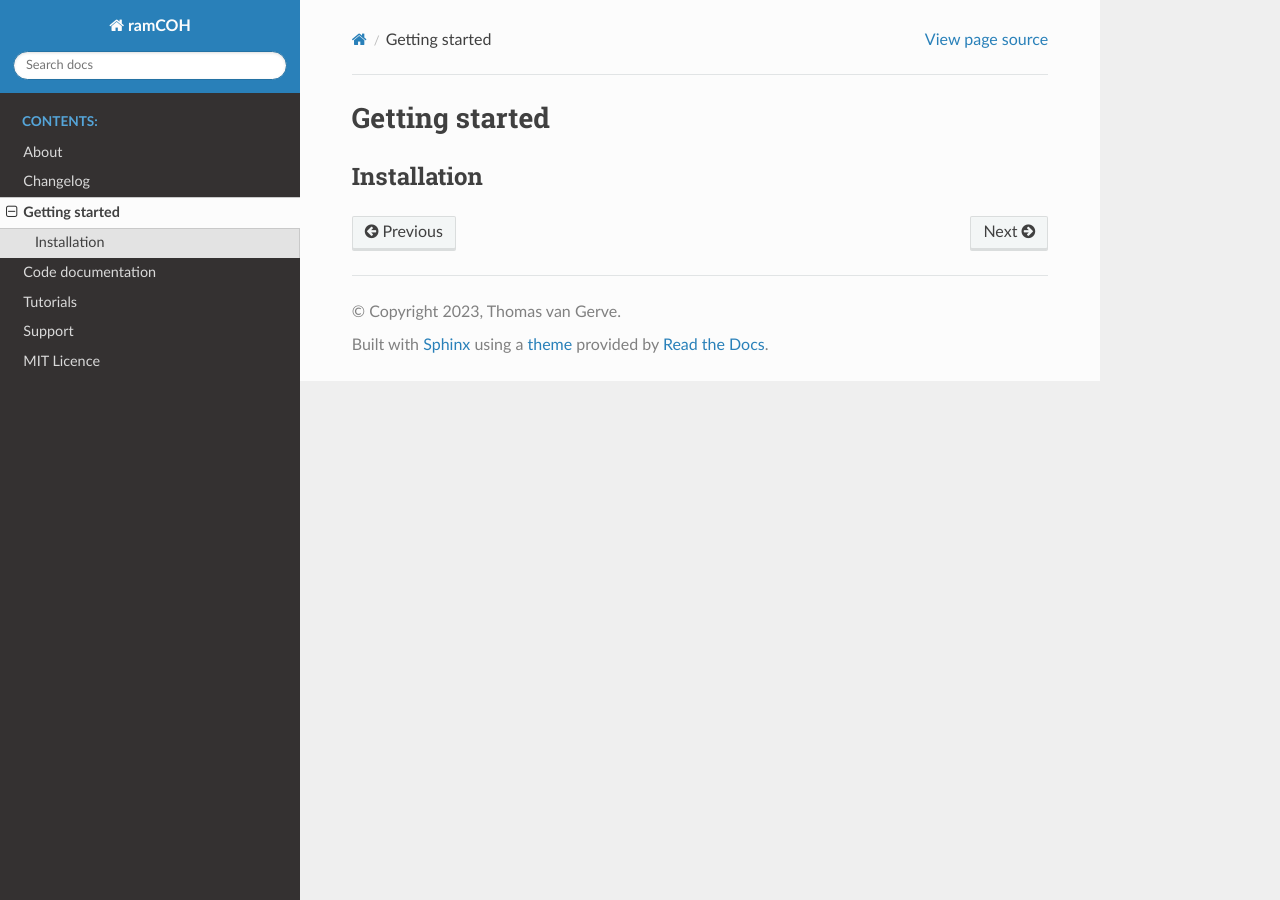
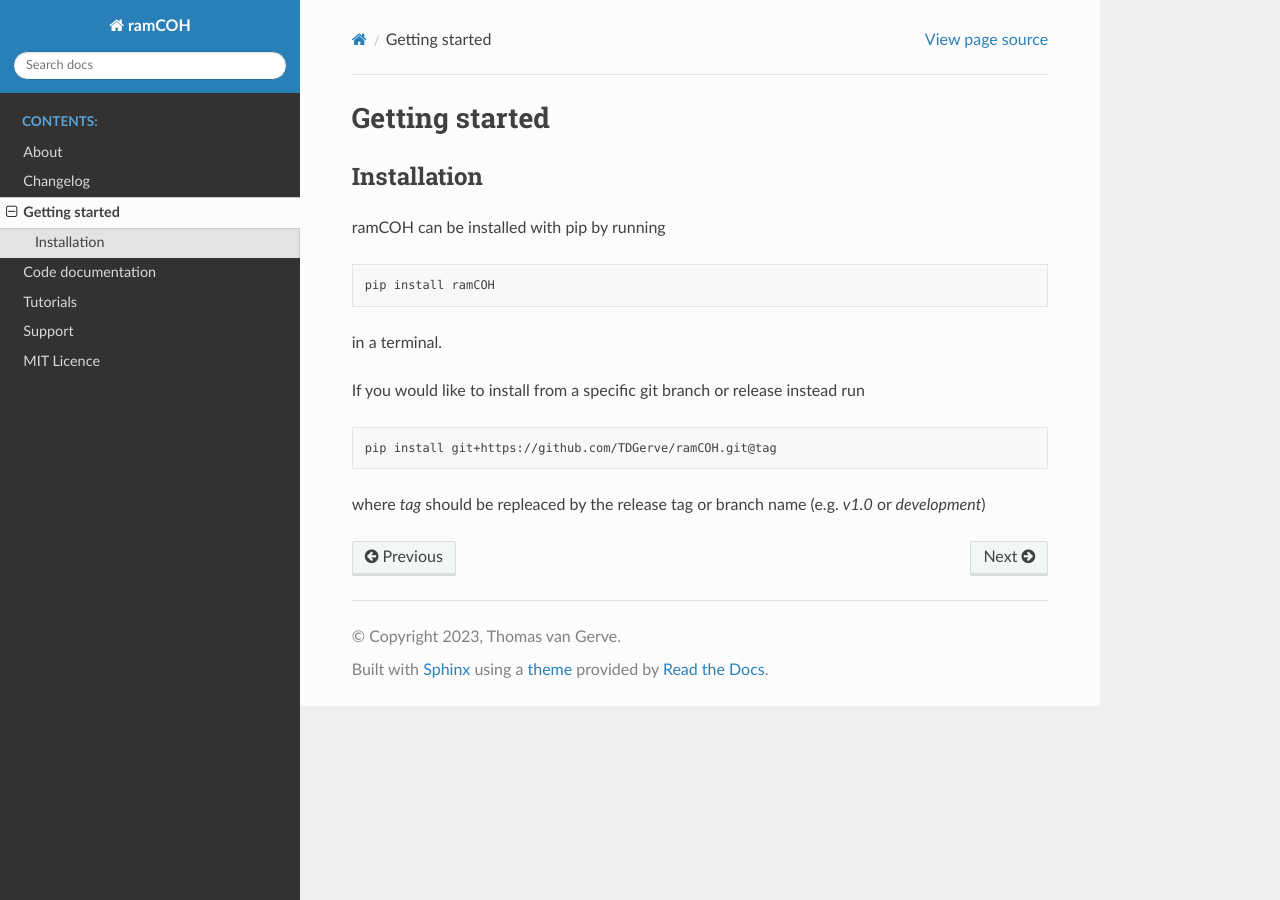
Before and after one commit to TDGerve/ramCOH, a Sphinx documentation site: the page built from docs/source/getting_started.rst, in a window 1280 px wide. Built offline with Sphinx 7.4.7 and the Read the Docs theme 2.0.0, drawn with Linux system fonts in a browser that asks for light colours.

Commit message:
doc edit

```diff
--- a/docs/source/changelog.rst
+++ b/docs/source/changelog.rst
@@ -4,5 +4,5 @@ Changelog
 
 v1.1
 ----
-* The :py:mod:`~ramCOH.raman.baseclass.glass` module has been added for processing Raman spectra of silicate glasses and quantifying their water contents.
-* The :py:meth:`~ramCOH.raman.CO2.CO2.FermiDiad` method of the :py:class:`~ramCOH.raman.co2.CO2` glass has been update to use peak deconvolution instead of simple peak fitting.
+* The :py:mod:`~ramCOH.raman.glass.Glass` module has been added for processing Raman spectra of silicate glasses and quantifying their water contents.
+* The :py:meth:`~ramCOH.raman.co2.CO2.FermiDiad` method of the :py:class:`~ramCOH.raman.co2.CO2` class has been update to use peak deconvolution instead of simple peak fitting.
--- a/docs/source/getting_started.rst
+++ b/docs/source/getting_started.rst
@@ -4,3 +4,18 @@ Getting started
 
 Installation
 ------------
+ramCOH can be installed with pip by running
+
+.. code-block:: bash
+
+    pip install ramCOH
+
+in a terminal.
+
+If you would like to install from a specific git branch or release instead run
+
+.. code-block:: bash
+
+    pip install git+https://github.com/TDGerve/ramCOH.git@tag
+
+where *tag* should be repleaced by the release tag or branch name (e.g. *v1.0* or *development*)
```
